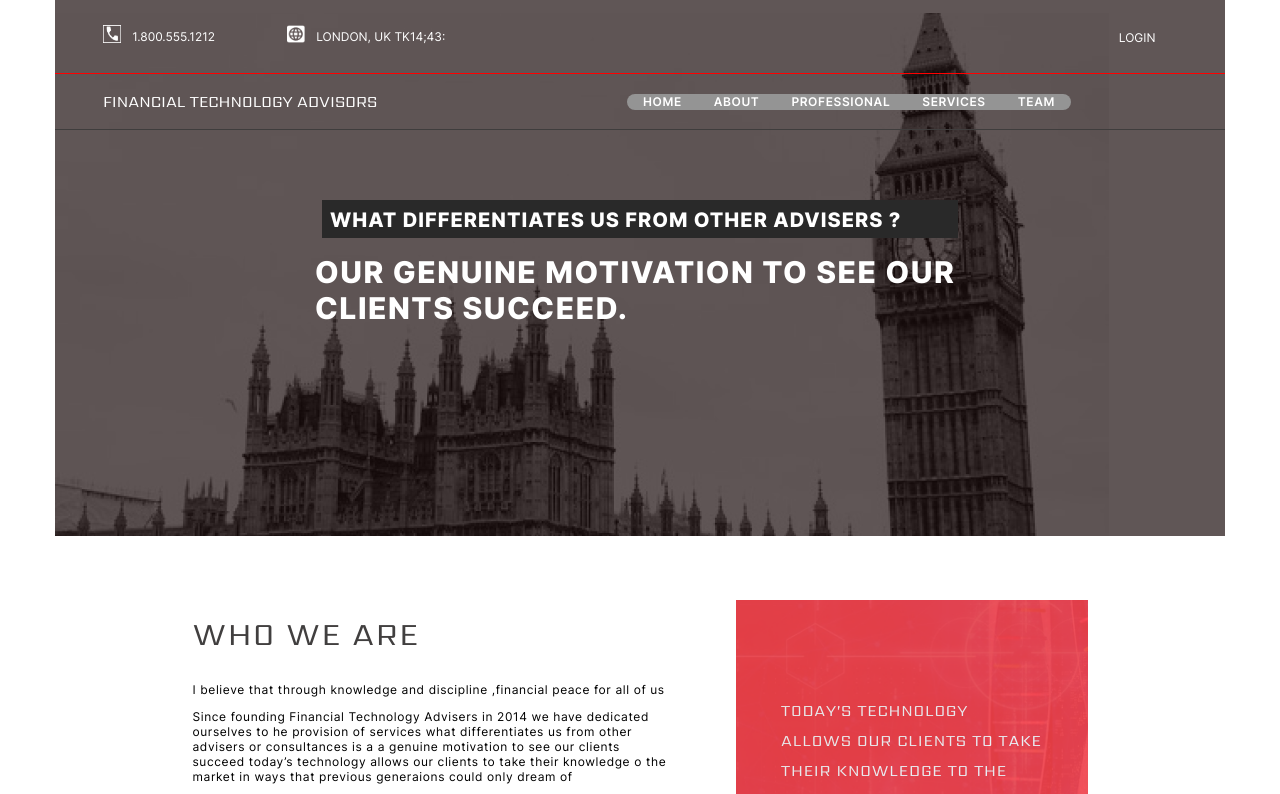
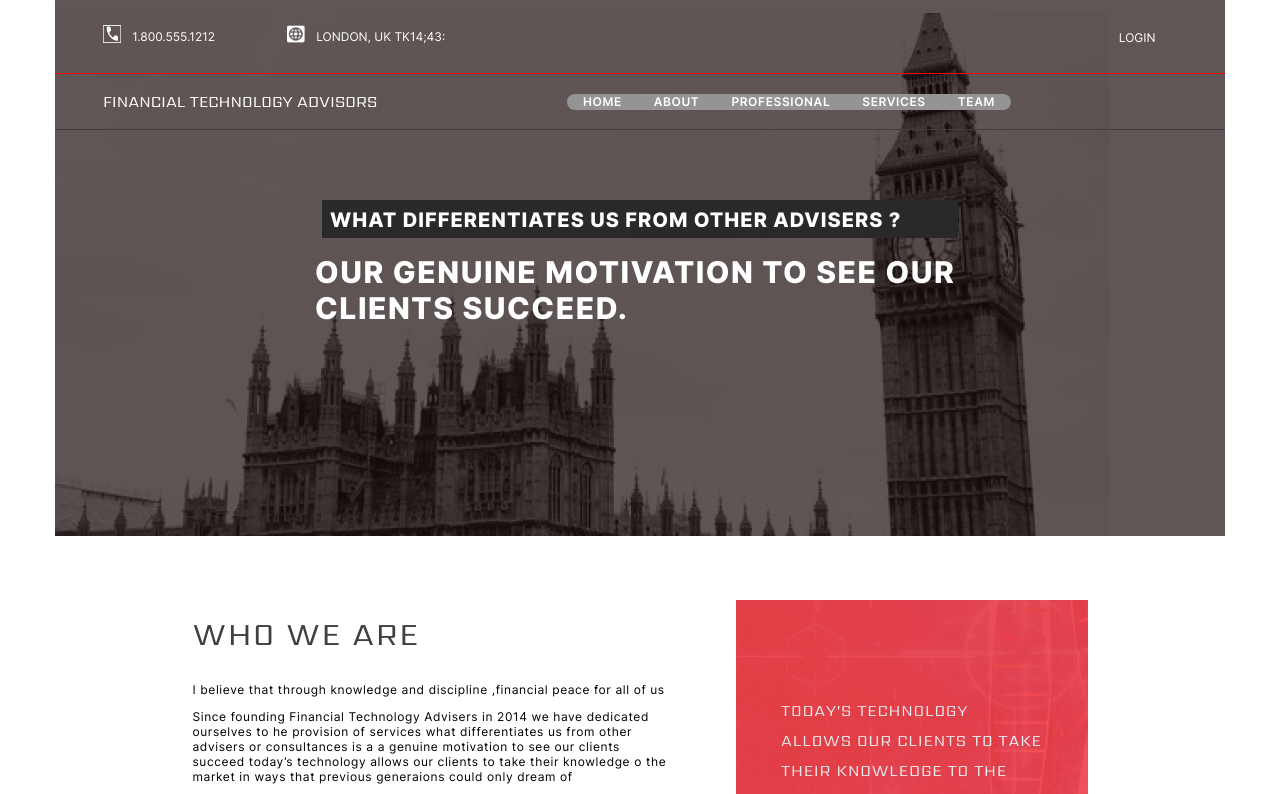
Before and after one commit to Gideonthegre8t/portfolio-website-1, a React (Create React App) app: page / in a window 1280 px wide. Shown: the top 794 px of the page. Built offline with nearby package versions, Linux system fonts and the light colour scheme.

Commit message:
Website Upgrade

```diff
--- a/src/index.css
+++ b/src/index.css
@@ -113,7 +113,7 @@ body {
   z-index: 1;
   background-color: #949494;
   position: fixed;
-  margin-left: 45em;
+  margin-left: 40em;
   border-radius: 10px;
 }
 
```
